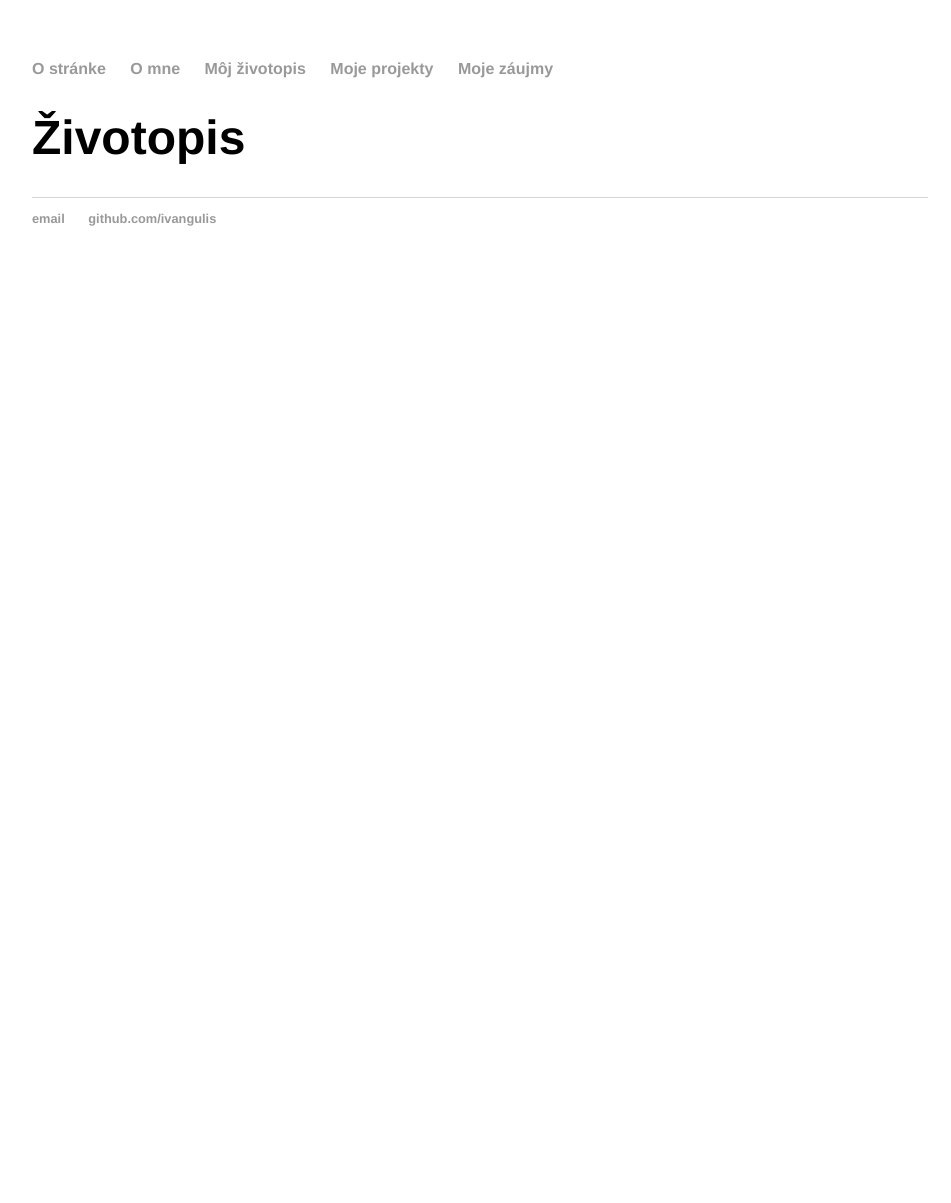
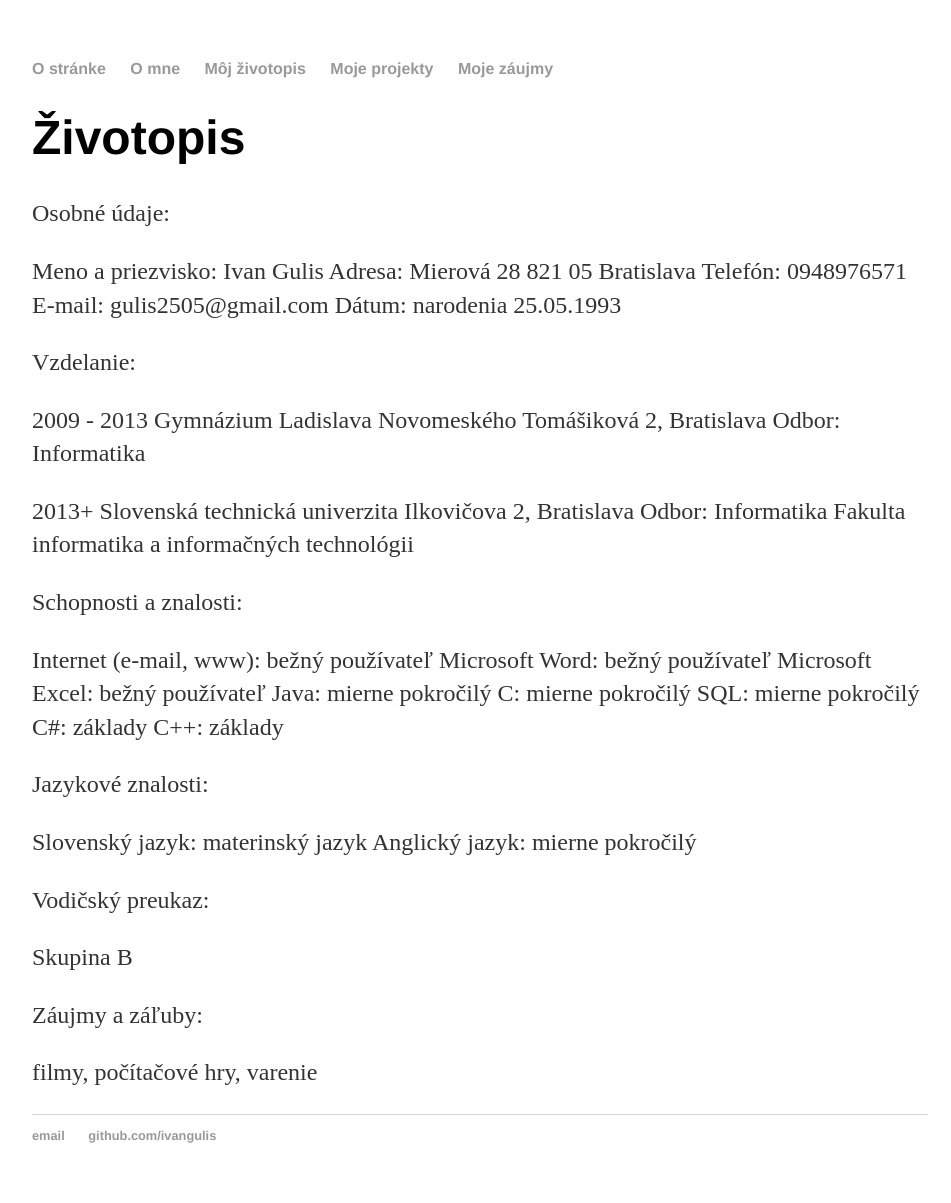
Before and after one commit to Bloodxy/Bloodxy.github.io, a Jekyll site: the page built from Zivotopis/index.md, in a window 1280 px wide. Shown: the whole page, without its empty margins (160-1111 px from the left). Built offline with Jekyll 4.4.1, drawn with Linux system fonts in a browser that asks for light colours; before the commit the page ends 900 px from its top, so only the background shows below that.

Commit message:
Finalny commit soboty, štruktura hotová, už to len polinkovat a pridat posty.

```diff
--- a/Zivotopis/index.md
+++ b/Zivotopis/index.md
@@ -4,3 +4,46 @@
 ---
 
 # {{ page.title }}
+
+Osobné údaje:
+
+Meno a priezvisko: Ivan Gulis
+Adresa: Mierová 28 821 05 Bratislava
+Telefón: 0948976571
+E-mail: gulis2505@gmail.com
+Dátum: narodenia 25.05.1993
+
+Vzdelanie:
+
+2009 - 2013 Gymnázium Ladislava Novomeského
+Tomášiková 2, Bratislava
+Odbor: Informatika
+
+2013+ Slovenská technická univerzita
+Ilkovičova 2, Bratislava
+Odbor: Informatika
+Fakulta informatika a informačných technológii
+
+Schopnosti a znalosti:
+
+Internet (e-mail, www): bežný používateľ
+Microsoft Word: bežný používateľ
+Microsoft Excel: bežný používateľ
+Java: mierne pokročilý
+C: mierne pokročilý
+SQL: mierne pokročilý
+C#: základy
+C++: základy
+
+Jazykové znalosti:
+
+Slovenský jazyk: materinský jazyk
+Anglický jazyk: mierne pokročilý
+
+Vodičský preukaz:
+
+Skupina B
+
+Záujmy a záľuby:
+
+filmy, počítačové hry, varenie
```
Also changed, not shown: O mne/index.md (+31 -1 lines), O stranke/index.md (deleted, +0 -18 lines), Projekty/index.md (+20 -1 lines), Zaujmy/index.md (+12 -0 lines), _config.yml (line endings or trailing spaces).
